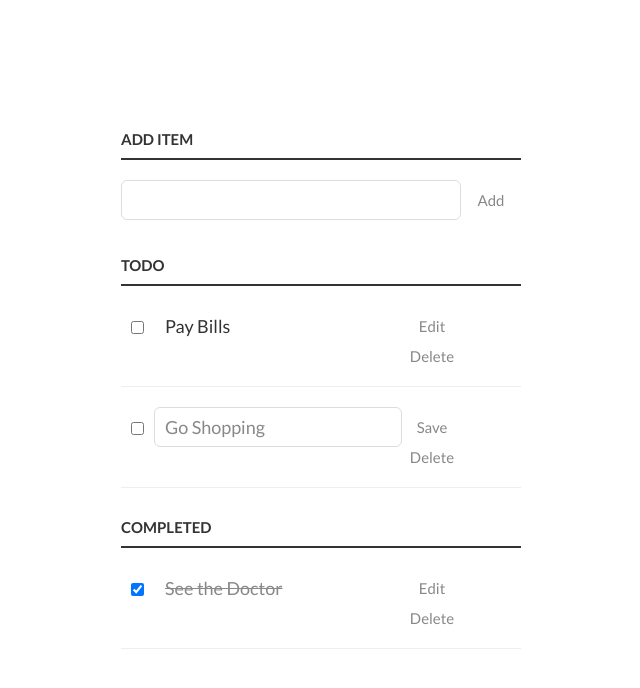
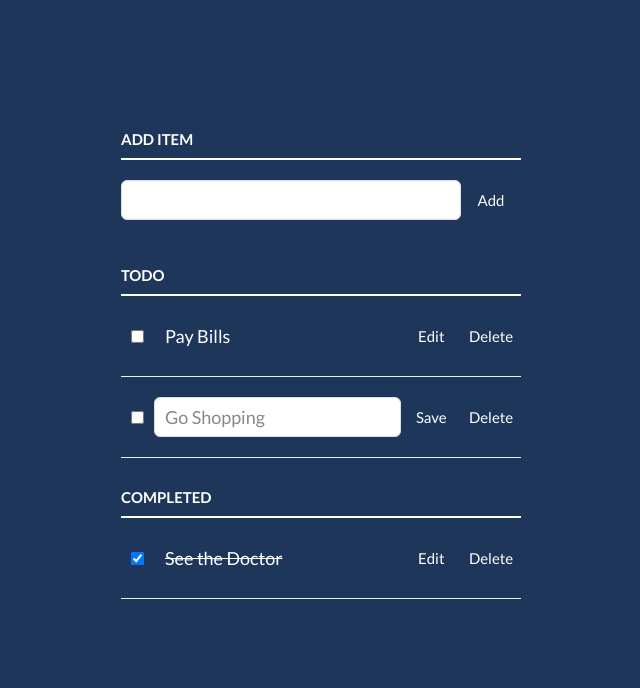
Before and after one commit to bartekus/todo-js-basic, a plain HTML site: page index.html in a window 1280 px wide. Shown: the whole page, without its empty margins (319-959 px from the left). Drawn offline with Linux system fonts and the light colour scheme.

Commit message:
change styles

```diff
--- a/css/style.css
+++ b/css/style.css
@@ -1,48 +1,54 @@
 /* Basic Style */
 body {
-  background: #fff;
+  background: rgba(5, 33, 73, 0.9);
   color: #333;
   font-family: Lato, sans-serif;
+  color: white;
 }
 .container {
   display: block;
   width: 400px;
   margin: 100px auto 0;
 }
+.container button {
+  margin: 10px 0;
+}
 ul {
   margin: 0;
   padding: 0;
 }
-li * {
-  float: left;
+li {
+  display: flex;
+  align-items: center;
 }
-li, h3 {
-  clear:both;
-  list-style:none;
+li,
+h3 {
+  list-style: none;
 }
-input, button {
+input,
+button {
   outline: none;
 }
 button {
   background: none;
   border: 0px;
-  color: #888;
+  color: white;
   font-size: 15px;
   width: 60px;
-  margin: 10px 0 0;
   font-family: Lato, sans-serif;
   cursor: pointer;
 }
 button:hover {
-  color: #333;
+  color: white;
+  text-decoration: underline;
 }
 /* Heading */
 h3,
-label[for='new-task'] {
-  color: #333;
+label[for="new-task"] {
+  color: white;
   font-weight: 700;
   font-size: 15px;
-  border-bottom: 2px solid #333;
+  border-bottom: 2px solid white;
   padding: 30px 0 10px;
   margin: 0;
   text-transform: uppercase;
@@ -64,7 +70,7 @@ input[type="text"]:focus {
 }
 
 /* New Task */
-label[for='new-task'] {
+label[for="new-task"] {
   display: block;
   margin: 0 0 20px;
 }
@@ -73,7 +79,7 @@ input#new-task {
   width: 318px;
 }
 p > button:hover {
-  color: #0FC57C;
+  color: white;
 }
 
 /* Task list */
@@ -85,7 +91,6 @@ li {
 li > input[type="checkbox"] {
   margin: 0 10px;
   position: relative;
-  top: 15px;
 }
 li > label {
   font-size: 18px;
@@ -93,28 +98,28 @@ li > label {
   width: 237px;
   padding: 0 0 0 11px;
 }
-li >  input[type="text"] {
+li > input[type="text"] {
   width: 226px;
 }
 li > .delete:hover {
-  color: #CF2323;
+  color: white;
 }
 
 /* Completed */
 #completed-tasks label {
   text-decoration: line-through;
-  color: #888;
+  color: white;
 }
 
 /* Edit Task */
-ul li input[type=text] {
-  display:none;
+ul li input[type="text"] {
+  display: none;
 }
 
-ul li.editMode input[type=text] {
-  display:block;
+ul li.editMode input[type="text"] {
+  display: block;
 }
 
 ul li.editMode label {
-  display:none;
+  display: none;
 }
```
